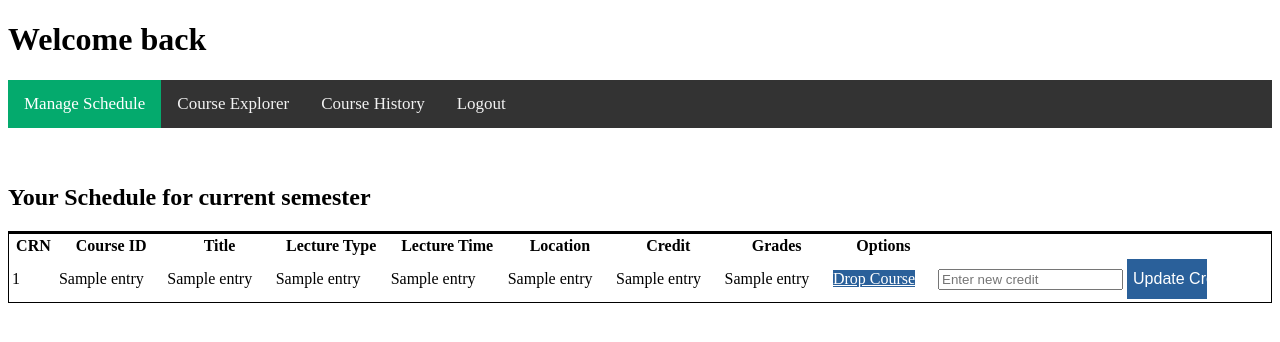
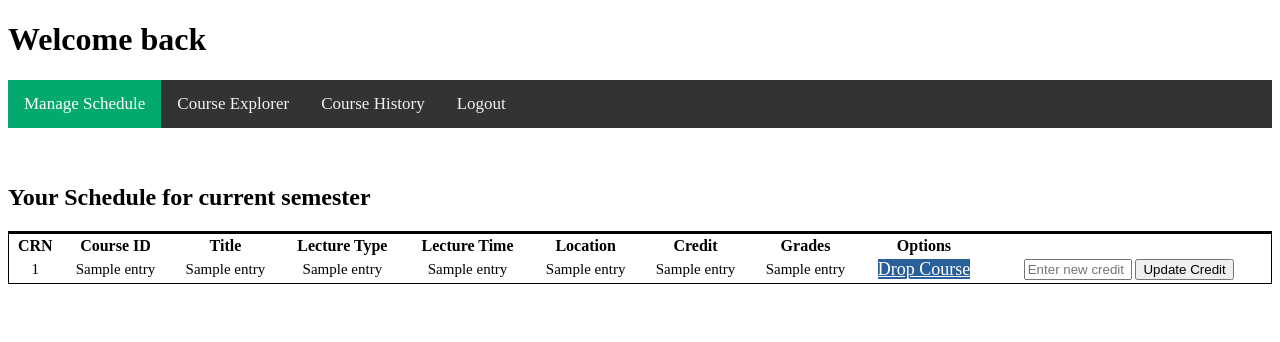
Before and after one commit to cs411-alawini/fa22-cs411-A-team013-iloveCS411, a Flask app: template flask/app/templates/student.html in a window 1280 px wide. Shown: the top 342 px of the page. Run offline with Flask 2, Linux system fonts and the light colour scheme; the template is opened without the code that fills it: most values are stand-ins (such as "Sample title", 1, 10 or a date in 2020).

Commit message:
finished change cred

```diff
--- a/flask/app/templates/student.html
+++ b/flask/app/templates/student.html
@@ -58,7 +58,7 @@
                     <td>
                     <form action="{{ url_for('update_cred', crn = entry[0]) }}" method="POST">
                         <input type="text" name="new_cred" placeholder="Enter new credit" />
-                        <input class = 'button' type = 'submit' value = 'Update Credit' ></input>
+                        <input type = 'submit' value = 'Update Credit' ></input>
                     </form>
                     </td>
 
@@ -114,28 +114,38 @@
             width: 100%;
         }
 
-        table.course_table tr td { font-size: 16px; }
+        table.course_table tr td { font-size: 15px; }
 
         .button{
         background-color: #2a609a;
-            width: 80px;
-            height: 40px;
+            width: 100px;
+            height: 60px;
         color: white;
         outline: none;
-        font-size: 16px;
+        font-size: 18px;
         border: none;
         cursor: pointer;
+        white-space: nowrap;
         }
 
         .block-display button{
-        margin-bottom:5px;
+        margin-bottom:10px;
         display:block;
         }
 
         .button:hover{
         background-color: #32CD32;
-        font-size: 20px;
+        font-size: 18px;
         transition: 0.5s;
+        white-space: nowrap;
+        }
+
+        input[type="text"] {
+            width: 100px;
+        }
+
+        td {
+            text-align: center;
         }
     </style>
 
```
